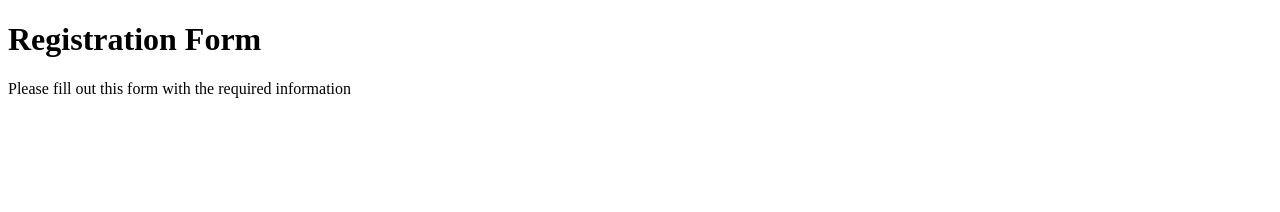
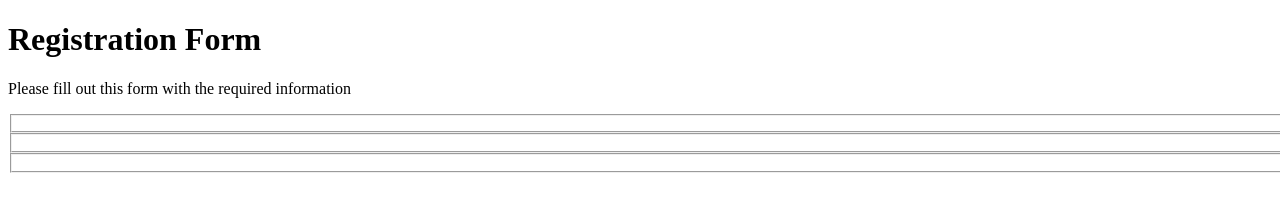
Before and after one commit to iBarakaa/FCC_htmlcssventures, a plain HTML site: page forms/index.html in a window 1280 px wide. Drawn offline with Linux system fonts and the light colour scheme.

Commit message:
Initialising the form through addition of fieldsets and naming elements

```diff
--- a/forms/index.html
+++ b/forms/index.html
@@ -6,11 +6,21 @@
     <meta charset="UTF-8">
     <meta http-equiv="X-UA-Compatible" content="IE=edge">
     <meta name="viewport" content="width=device-width, initial-scale=1.0">
-    <title>Document</title>
+    <title>Registration Form</title>
 </head>
 <body>
     <h1>Registration Form</h1>
     <p>Please fill out this form with the required information</p>
 
+    <!-- initialisation of the form -->
+    <!-- method specifies how to send form-data to specified url by action attribute -->
+    <!-- either GET or POST requests -->
+    <form action = 'https://register-demo.freecodecamp.org' method="post">
+        <!-- specification of fields using fieldset elements -->
+        <fieldset></fieldset>
+        <fieldset></fieldset>
+        <fieldset></fieldset>
+    </form>
+
 </body>
 </html>
```
